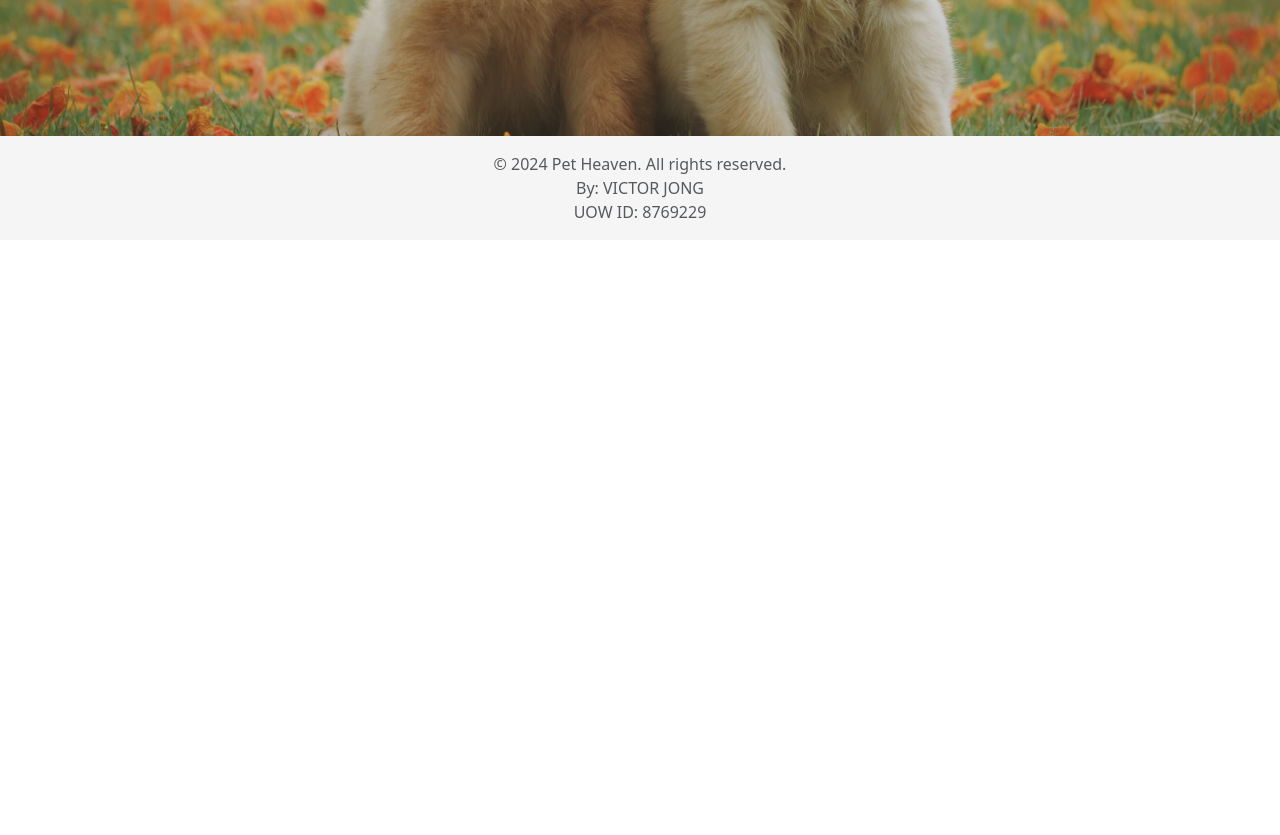
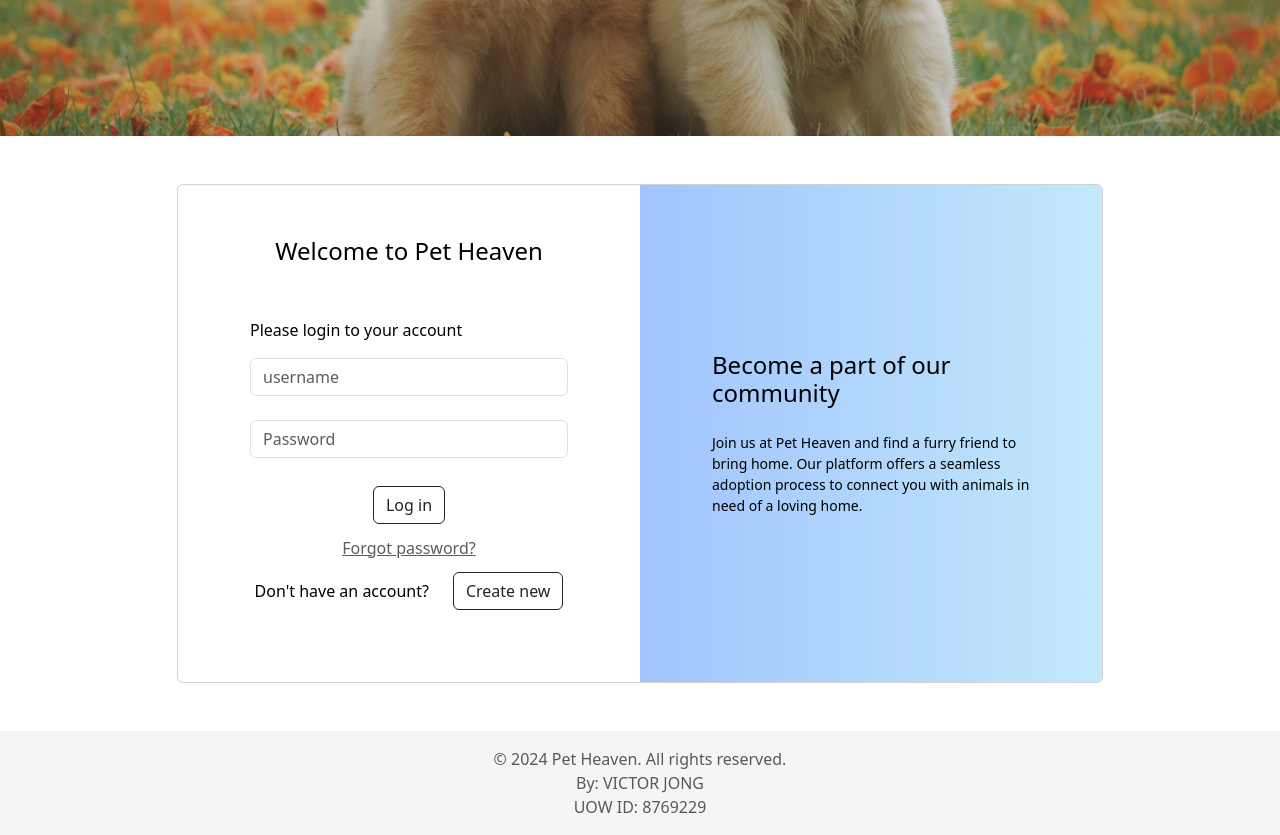
Before and after one commit to victorjongsoon/isit207-petheaven, a React (Create React App) app: page /isit207-petheaven/login in a window 1280 px wide. Shown: the part 420-1255 px from the top of the page. Before the commit the page ends 800 px from the top, so only its background shows below. Built offline with nearby package versions, Linux system fonts and the light colour scheme.

Commit message:
user login

```diff
--- /dev/null
+++ b/src/db/user.json
@@ -0,0 +1,24 @@
+{
+    "users": [
+        {
+            "name": "John Doe",
+            "username": "john.doe",
+            "password": "pass123"
+        },
+        {
+            "name": "Jane Smith",
+            "username": "jane.smith",
+            "password": "pass123"
+        },
+        {
+            "name": "Alice Johnson",
+            "username": "alice.johnson",
+            "password": "pass123"
+        },
+        {
+            "name": "Bob Brown",
+            "username": "bob.brown",
+            "password": "pass123"
+        }
+    ]
+}
--- /dev/null
+++ b/src/pages/login.css
@@ -0,0 +1,22 @@
+/* Adjust the gradient colors to match Pet Heaven's theme */
+.gradient-custom-2 {
+    background: #a1c4fd;
+    /* Start color */
+    background: -webkit-linear-gradient(to right, #a1c4fd, #c2e9fb);
+    /* Chrome 10-25, Safari 5.1-6 */
+    background: linear-gradient(to right, #a1c4fd, #c2e9fb);
+    /* W3C, IE 10+/ Edge, Firefox 16+, Chrome 26+, Opera 12+, Safari 7+ */
+}
+
+@media (min-width: 768px) {
+    .gradient-form {
+        height: 100vh !important;
+    }
+}
+
+@media (min-width: 769px) {
+    .gradient-custom-2 {
+        border-top-right-radius: .3rem;
+        border-bottom-right-radius: .3rem;
+    }
+}
--- a/src/pages/login.js
+++ b/src/pages/login.js
@@ -1,11 +1,115 @@
-import React from 'react';
-import Header from './header'; // Import the Header component
+import React, { useState } from 'react';
+import Header from './header';
+import { Card, Button, Form, Row, Col, Container, Alert } from 'react-bootstrap';
+import usersData from '../db/user.json';
+import './login.css';
 
 const Login = () => {
+    const [username, setUsername] = useState('');
+    const [password, setPassword] = useState('');
+    const [loginError, setLoginError] = useState(false);
+    const [loginSuccess, setLoginSuccess] = useState(false);
+    const [loggedInUser, setLoggedInUser] = useState('');
+
+    const handleUsernameChange = (e) => setUsername(e.target.value);
+    const handlePasswordChange = (e) => setPassword(e.target.value);
+
+    const handleLogin = (event) => {
+        event.preventDefault();
+        const user = usersData.users.find((u) => u.username === username && u.password === password);
+        if (user) {
+            setLoggedInUser(user.name);
+            setLoginSuccess(true);
+            setLoginError(false);
+        } else {
+            setLoginError(true);
+            setLoginSuccess(false);
+        }
+    };
+
     return (
         <div>
-            <Header title="Login" subtitle="Page subtitle..." />
-            {/* Page content goes here */}
+            <Header title="Login" subtitle="Join Pet Heaven and start your adoption journey today." />
+            <section>
+                <Container className="py-5 h-100">
+                    <Row className="d-flex justify-content-center align-items-center h-100">
+                        <Col xl={10}>
+                            <Card className="text-black">
+                                <Row className="g-0">
+                                    <Col lg={6}>
+                                        <Card.Body className="p-md-5 mx-md-4">
+                                            <div className="text-center">
+                                                <h4 className="mt-1 mb-5 pb-1">Welcome to Pet Heaven</h4>
+                                            </div>
+
+                                            <Form onSubmit={handleLogin}>
+                                                <p>Please login to your account</p>
+
+                                                <Form.Group className="mb-4" controlId="formBasicEmail">
+                                                    <Form.Control
+                                                        type="text"
+                                                        placeholder="username"
+                                                        onChange={handleUsernameChange}
+                                                        isInvalid={loginError}
+                                                    />
+                                                    <Form.Control.Feedback type="invalid">
+                                                        Incorrect username or password.
+                                                    </Form.Control.Feedback>
+                                                </Form.Group>
+
+                                                <Form.Group className="mb-4" controlId="formBasicPassword">
+                                                    <Form.Control
+                                                        type="password"
+                                                        placeholder="Password"
+                                                        onChange={handlePasswordChange}
+                                                        isInvalid={loginError}
+                                                    />
+                                                    <Form.Control.Feedback type="invalid">
+                                                        Incorrect username or password.
+                                                    </Form.Control.Feedback>
+                                                </Form.Group>
+
+                                                <div className="text-center pt-1 mb-1 pb-1">
+                                                    <Button variant="outline-dark" type="submit">Log in</Button>
+                                                </div>
+                                            </Form>
+
+                                            {loginError && (
+                                                <Alert variant="danger" className="mt-3">
+                                                    Login failed: Incorrect username or password.
+                                                </Alert>
+                                            )}
+
+                                            {loginSuccess && (
+                                                <Alert variant="success" className="mt-3">
+                                                    Welcome {loggedInUser}! Login successful.
+                                                </Alert>
+                                            )}
+
+                                            <div className="text-center pt-1 mb-2 pb-1">
+                                                <a className="text-muted" href="#!">Forgot password?</a>
+                                            </div>
+
+                                            <div className="d-flex align-items-center justify-content-center pb-4">
+                                                <p className="mb-0 me-2">Don't have an account?</p>
+                                                <Button variant="outline-dark">Create new</Button>
+                                            </div>
+                                        </Card.Body>
+                                    </Col>
+                                    <Col lg={6} className="d-flex align-items-center gradient-custom-2">
+                                        <div className="text-black px-3 py-4 p-md-5 mx-md-4">
+                                            <h4 className="mb-4">Become a part of our community</h4>
+                                            <p className="small mb-0">
+                                                Join us at Pet Heaven and find a furry friend to bring home. Our platform offers a seamless adoption process to connect you with animals in need of a loving home.
+                                            </p>
+                                        </div>
+                                    </Col>
+                                </Row>
+                            </Card>
+                        </Col>
+                    </Row>
+                </Container>
+            </section>
         </div>
     );
 };
```
